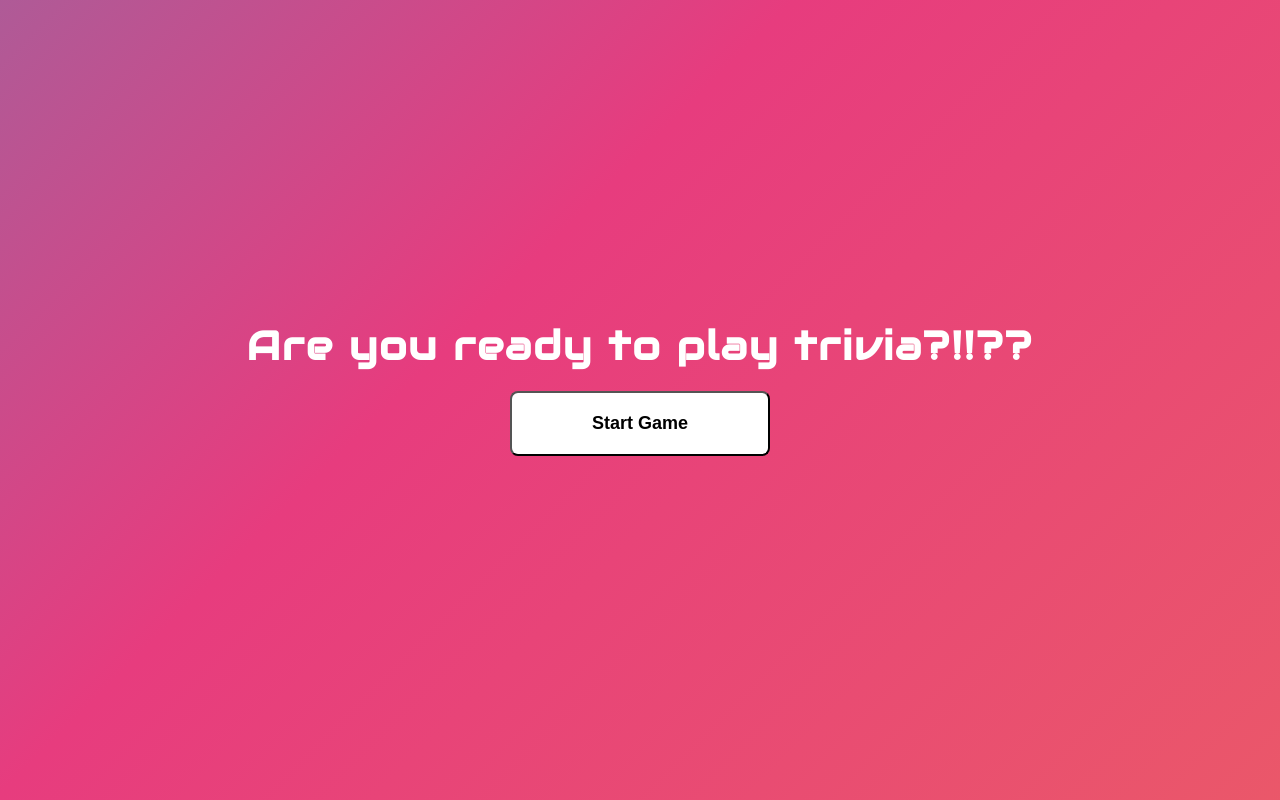
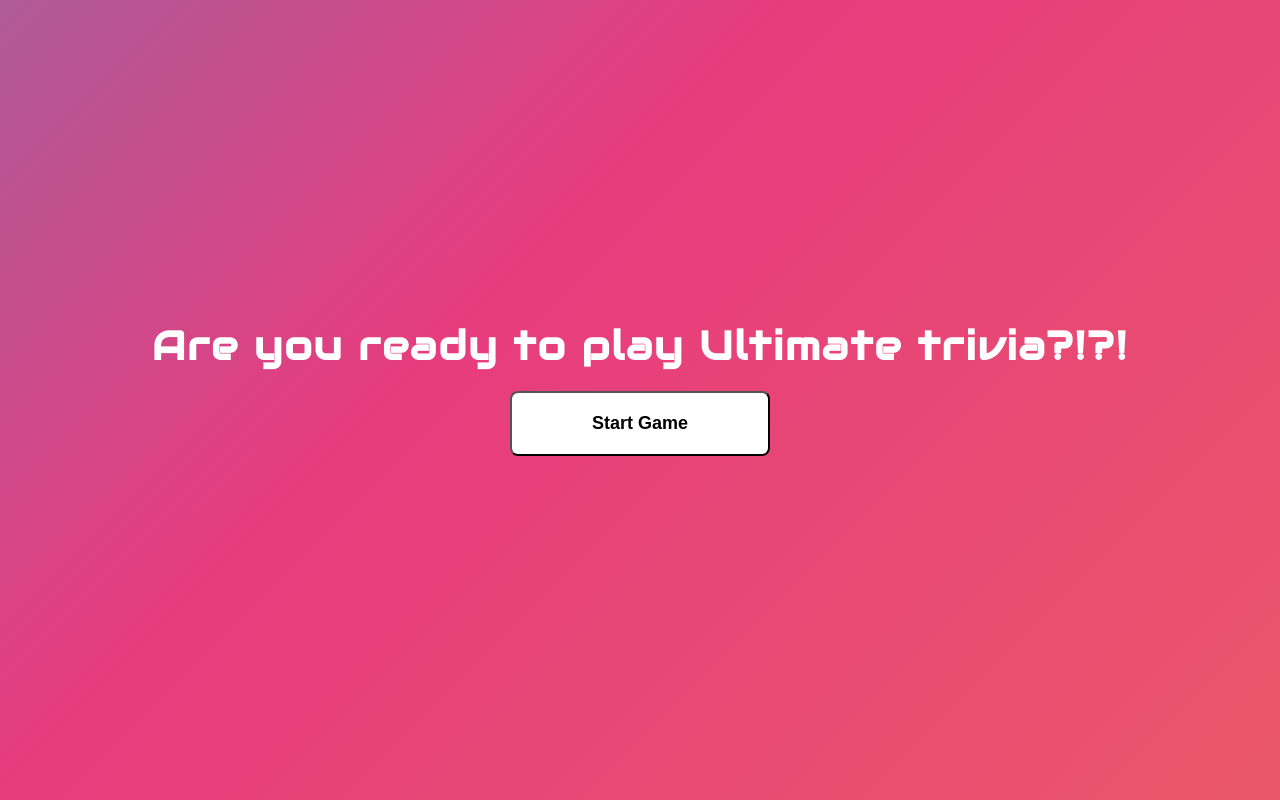
Before and after one commit to katiewest820/trivia_game, a plain HTML site: page index.html in a window 1280 px wide. Drawn offline with nearby package versions, Linux system fonts and the light colour scheme.

Commit message:
changed_wording

```diff
--- a/index.html
+++ b/index.html
@@ -11,7 +11,7 @@
 
 <section class="startPage">
 	<div class="startPageContent">
-		<h1 class="greeting">Are you ready to play trivia?!!??</h1>
+		<h1 class="greeting">Are you ready to play Ultimate trivia?!?!</h1>
 		<button class="start">Start Game</button>
 	</div>
 </section>
```
